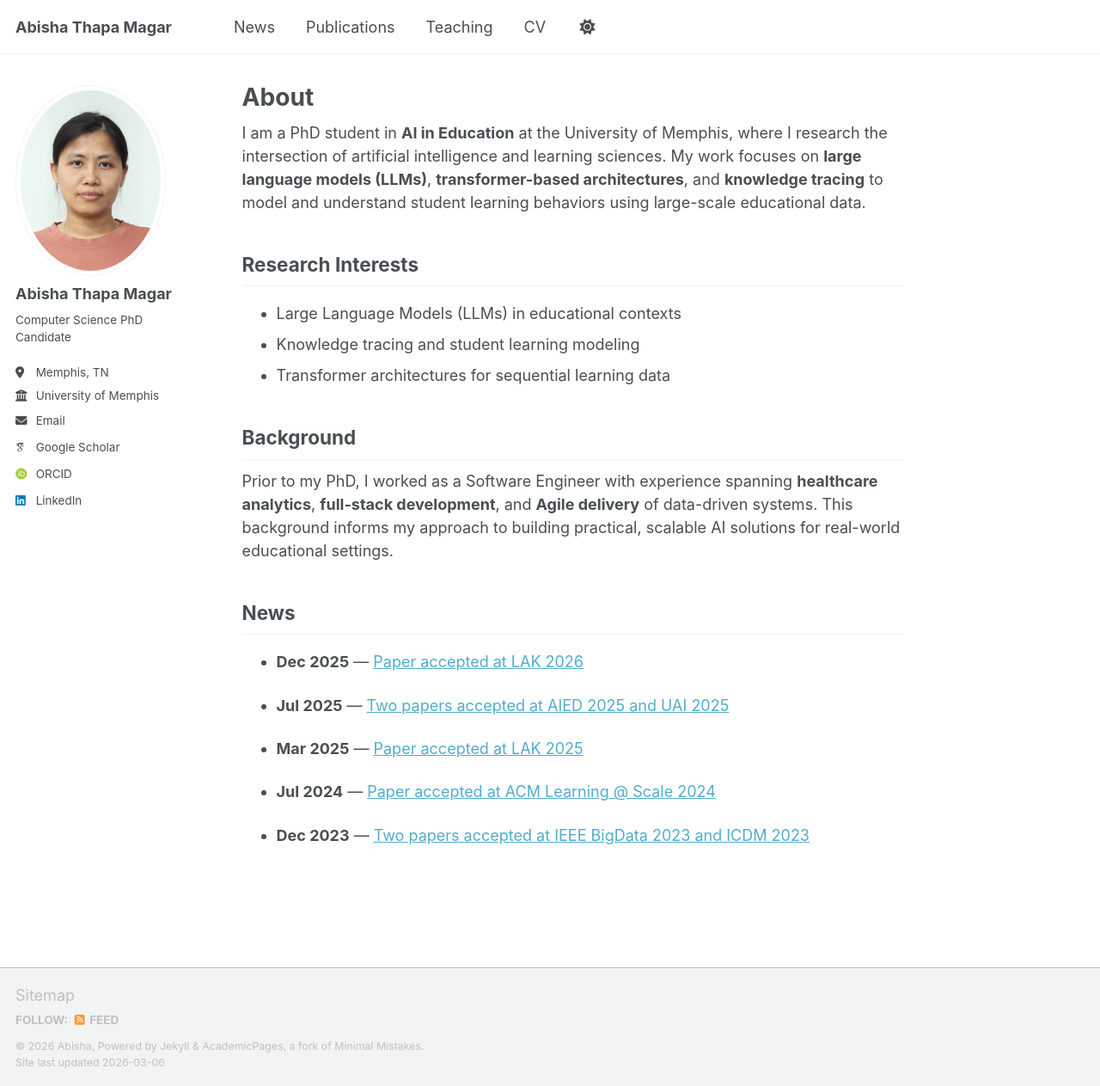
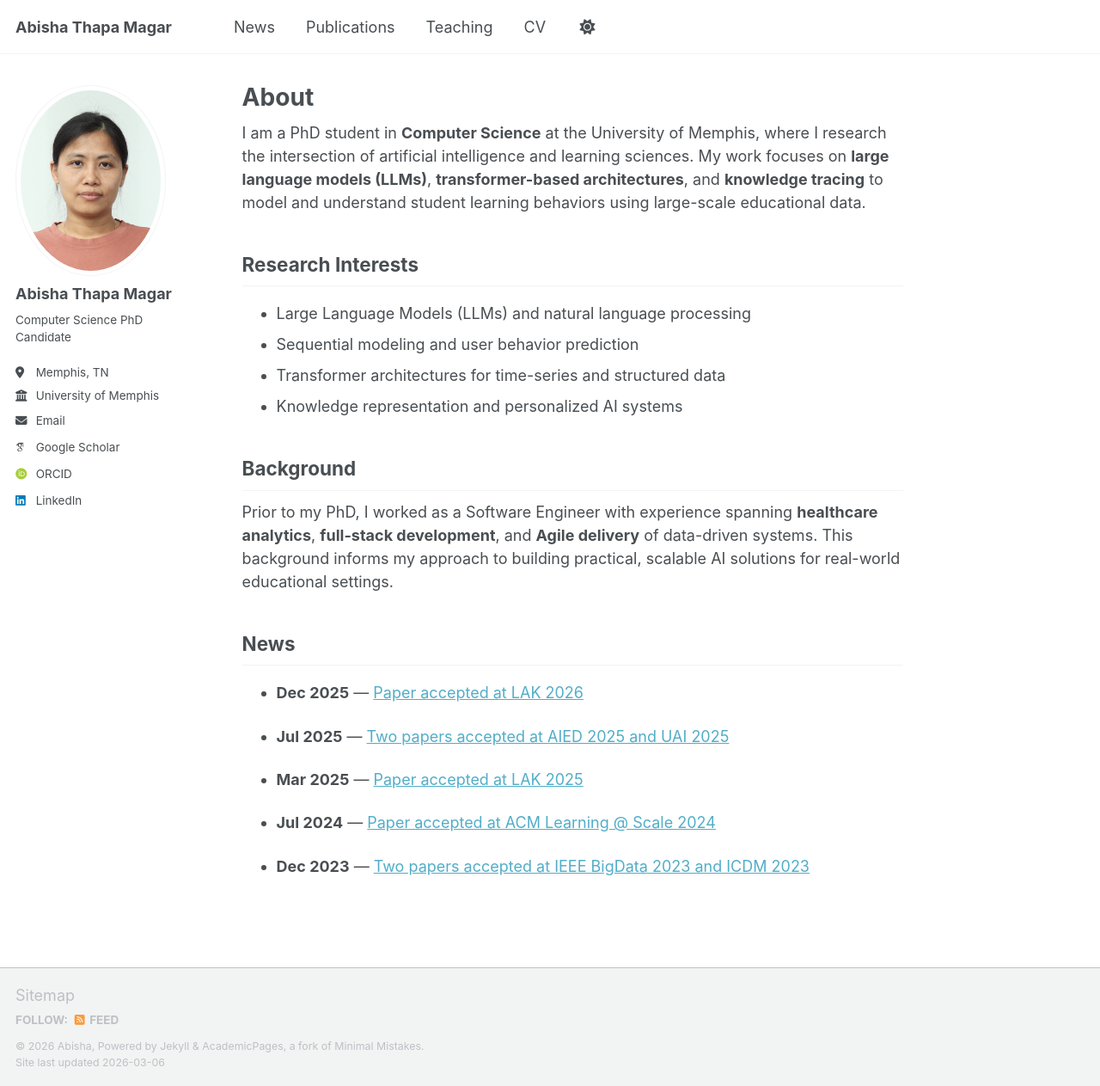
Before and after one commit to abisha-thapa/abisha-thapa.github.io, a Jekyll site: the page built from _pages/about.md, in a window 1280 px wide and 1263 px high. Shown: the whole window at 86% size. Built offline with Jekyll 4.4.1, drawn with Linux system fonts in a browser that asks for light colours; some web fonts are replaced; a script bundle is joined from its source files by our own code; library files that are not in the unit come from our copies.

Commit message:
updating about

```diff
--- a/_pages/about.md
+++ b/_pages/about.md
@@ -7,12 +7,13 @@ redirect_from:
   - /about.html
 ---
 
-I am a PhD student in **AI in Education** at the University of Memphis, where I research the intersection of artificial intelligence and learning sciences. My work focuses on **large language models (LLMs)**, **transformer-based architectures**, and **knowledge tracing** to model and understand student learning behaviors using large-scale educational data.
+I am a PhD student in **Computer Science** at the University of Memphis, where I research the intersection of artificial intelligence and learning sciences. My work focuses on **large language models (LLMs)**, **transformer-based architectures**, and **knowledge tracing** to model and understand student learning behaviors using large-scale educational data.
 
 ## Research Interests
-- Large Language Models (LLMs) in educational contexts
-- Knowledge tracing and student learning modeling
-- Transformer architectures for sequential learning data
+- Large Language Models (LLMs) and natural language processing
+- Sequential modeling and user behavior prediction
+- Transformer architectures for time-series and structured data
+- Knowledge representation and personalized AI systems
 
 ## Background
 
```
